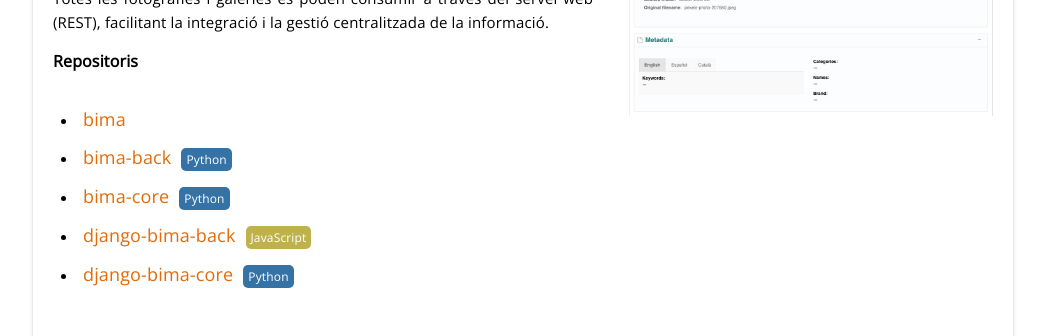
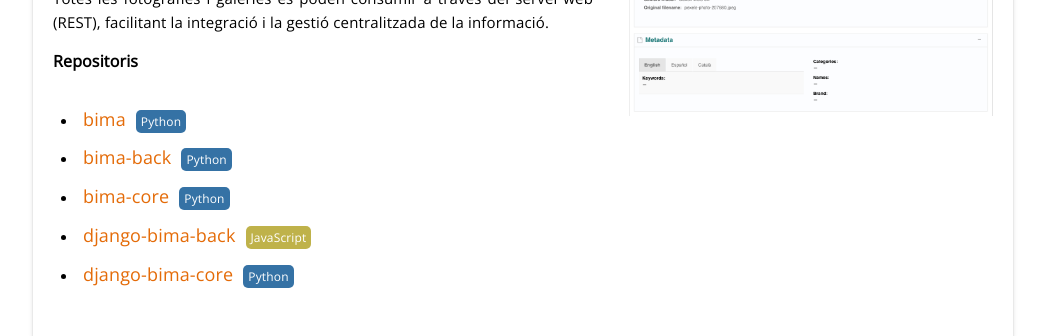
Before and after one commit to AjuntamentdeBarcelona/AjuntamentdeBarcelona.github.io, a Jekyll site: the page built from index.html, in a window 1280 px wide and 900 px high, scrolled down 310 px. Shown: the part 147-483 px from the top of the window, without its empty margins (117-1162 px from the left). Built offline with Jekyll 4.4.1, drawn with Linux system fonts in a browser that asks for light colours.

Commit message:
Update index.html

```diff
--- a/index.html
+++ b/index.html
@@ -14,7 +14,7 @@ layout: default
 <span class="card-subtitle">Repositoris</span>
          <ul class="post-list">
             <li>
-              <a class="post-link" href="https://github.com/AjuntamentdeBarcelona/bima">bima</a>
+              <a class="post-link" href="https://github.com/AjuntamentdeBarcelona/bima">bima</a><span class="box-python"><span class="text-box">Python</span></span>
             </li>
 
             <li>
@@ -115,11 +115,11 @@ layout: default
          <ul class="post-list">
 
           <li>
-            <a class="post-link" href="https://github.com/AjuntamentdeBarcelona/ckanext-odatabcn">ckanext-odatabcn</a>
+            <a class="post-link" href="https://github.com/AjuntamentdeBarcelona/ckanext-odatabcn">ckanext-odatabcn</a><span class="box-python"><span class="text-box">Python</span></span>
           </li>
 
           <li>
-            <a class="post-link" href="https://github.com/AjuntamentdeBarcelona/ckanext-federagobes">ckanext-federagobes</a>
+            <a class="post-link" href="https://github.com/AjuntamentdeBarcelona/ckanext-federagobes">ckanext-federagobes</a><span class="box-python"><span class="text-box">Python</span></span>
           </li>
         </ul>
       </div>
```
